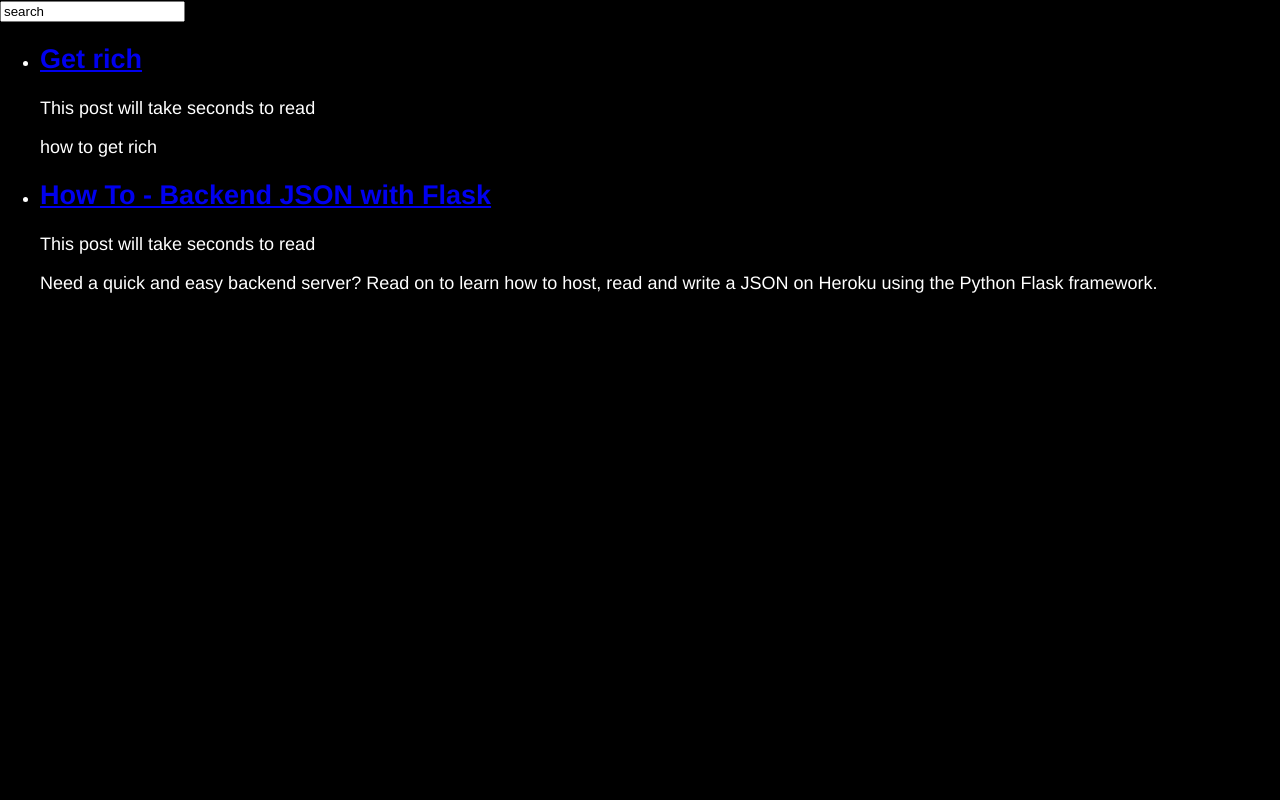
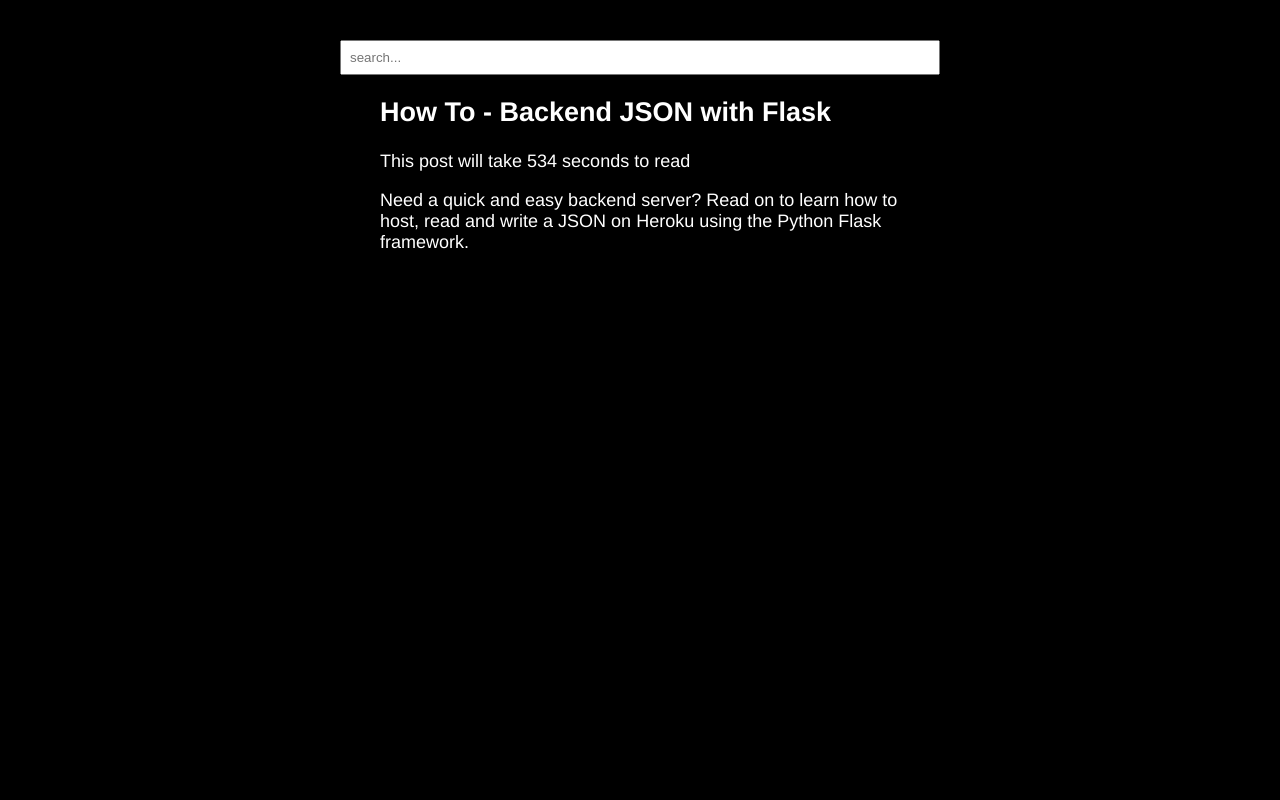
Before and after one commit to AntonGomes/site, a Next.js app: page /posts in a window 1280 px wide. Shown: the top 800 px of the page. Built offline with nearby package versions, Linux system fonts and the light colour scheme.

Commit message:
fixed posts landing page

```diff
--- a/pages/posts.js
+++ b/pages/posts.js
@@ -1,6 +1,8 @@
 import Link from "next/link"
 import {useState} from 'react'
 import {getAllPosts} from "../utils/postsAPI"
+import styles from "../styles/posts.module.css"
+import Default from "../components/default.jsx"
 
 export default function Posts(props) {
     const posts = props.posts
@@ -12,11 +14,15 @@
     let h = hide ? "none" : "block"
 
     return (
-        <div>
-        <div>
-            <input value="search" type="search" onChange={e => setInput(e.target.value)} />
+        <Default>
+        <div className={styles.body}>
+        <div className={styles.input}>
+            <input
+                type="search"
+                onChange={e => setInput(e.target.value)}
+                placeholder="search..."
+        />
         </div>
-        <div>
             <ul>
             {
                 filteredPosts.map(post => {
@@ -35,7 +41,7 @@
             }
             </ul>
         </div>
-        </div>
+        </Default>
     )
 }
 
--- a/posts/billionare.md
+++ /dev/null
@@ -1,7 +0,0 @@
----
-title: Get rich
-description: how to get rich
-date: --/--/--
-readTime: 100000
----
-content
--- a/posts/flask.md
+++ b/posts/flask.md
@@ -2,7 +2,7 @@
 title: How To - Backend JSON with Flask
 description: Need a quick and easy backend server? Read on to learn how to host, read and write a JSON on Heroku using the Python Flask framework.
 date: 27/05/2022
-readTime: 5 minutes
+readTime: 534
 ---
 
 
--- /dev/null
+++ b/styles/posts.module.css
@@ -0,0 +1,18 @@
+.body {
+    width: 50%;
+    margin: auto;
+}
+
+.body a {
+    text-decoration: none;
+    color: white;
+}
+
+.body input {
+    width: 100%;
+    padding: 1vh;
+}
+
+.body ul {
+    list-style-type: none;
+}
--- a/utils/postsAPI.js
+++ b/utils/postsAPI.js
@@ -16,6 +16,7 @@
     return {
         title: post.title,
         description: post.description,
+        readTime: post.readTime,
         content: content,
         slug: '/posts/' + slug,
     }
```
Also changed, not shown: pages/index.js (+4 -13 lines), styles/pages.module.css (+2 -5 lines).
